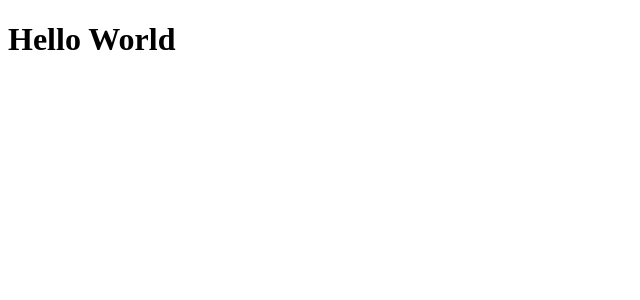
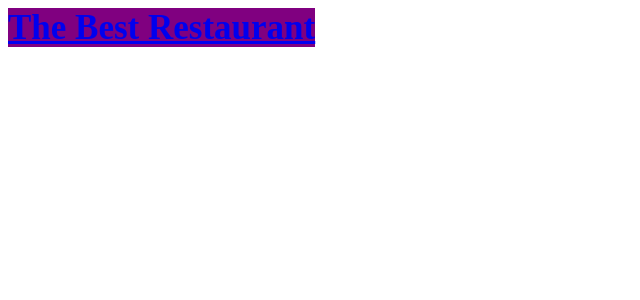
Before and after one commit to Dwein9/restaurant, a React (Create React App) app: page / in a window 1280 px wide. Shown: the top 300 px of the page, without its empty margins (0-640 px from the left). Built offline with nearby package versions, Linux system fonts and the light colour scheme; the HTML template or start-up script is replaced by a standard one.

Commit message:
nav component

```diff
--- a/package.json
+++ b/package.json
@@ -19,5 +19,8 @@
   "scripts": {
     "build": "webpack",
     "start": "react-scripts start"
+  },
+  "dependencies": {
+    "react-router-dom": "^4.2.2"
   }
 }
--- a/src/App.js
+++ b/src/App.js
@@ -1,11 +1,23 @@
-import React, { Component } from 'react';
+import React, { Component } from 'react'
+import { BrowserRouter as Router } from 'react-router-dom'
+import './style/index.css'
+import Nav from './nav'
 
-export default class App extends Component {
-  render(){
+class App extends Component {
+  render() {
     return (
       <div>
-        <h1> Hello World </h1>
-      </div>
+        <Router>
+          <div>
+            <Nav header={"The Best Restaurant"}/>
+              <div className='container'>
+                <div className="row"></div>
+              </div>
+          </div>
+      </Router>
+    </div>
     )
   }
 }
+
+export default App;
--- /dev/null
+++ b/src/nav.js
@@ -0,0 +1,16 @@
+import React, { Component } from 'react';
+import { Link } from 'react-router-dom'
+
+class Nav extends Component {
+  render(){
+    return (
+      <nav className="">
+        <div className="">
+          <Link className="nav" to='/'>{this.props.header}</Link>
+        </div>
+      </nav>
+    )
+  }
+}
+
+export default Nav;
--- /dev/null
+++ b/src/style/index.css
@@ -0,0 +1,5 @@
+.nav {
+  font-size: 35px;
+  font-weight: bold;
+  background-color: purple;
+}
```
Also changed, not shown: 1 other file (tests, documents, lock files or other folders).
